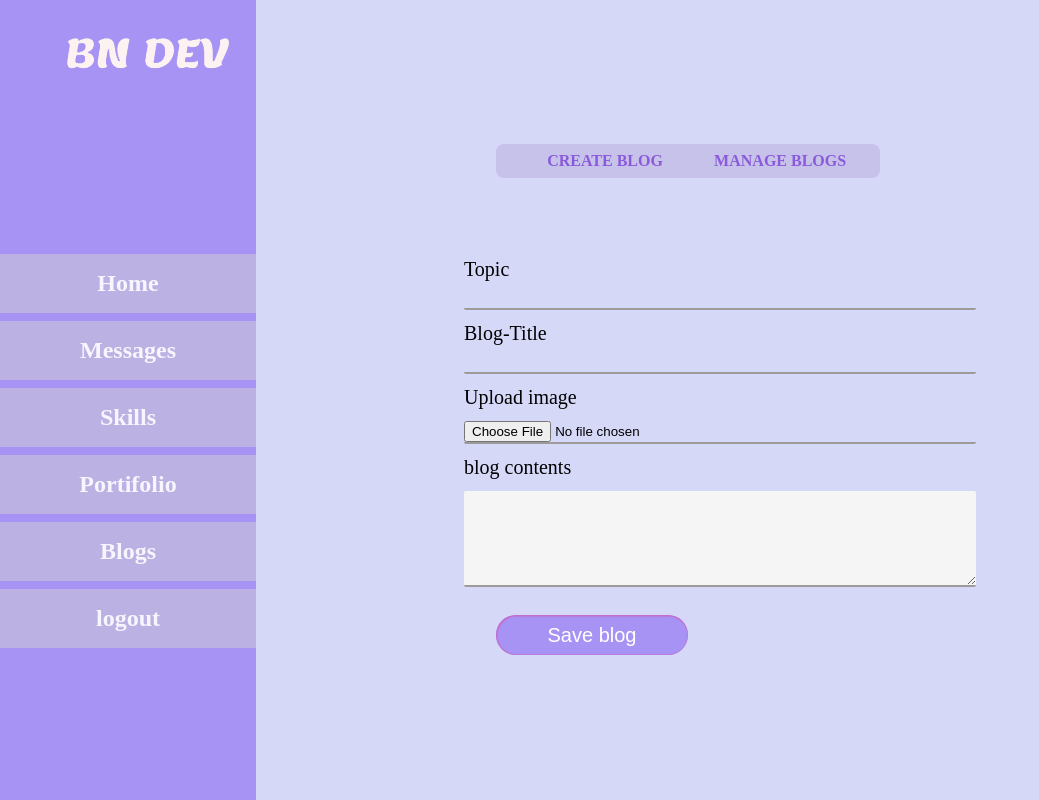
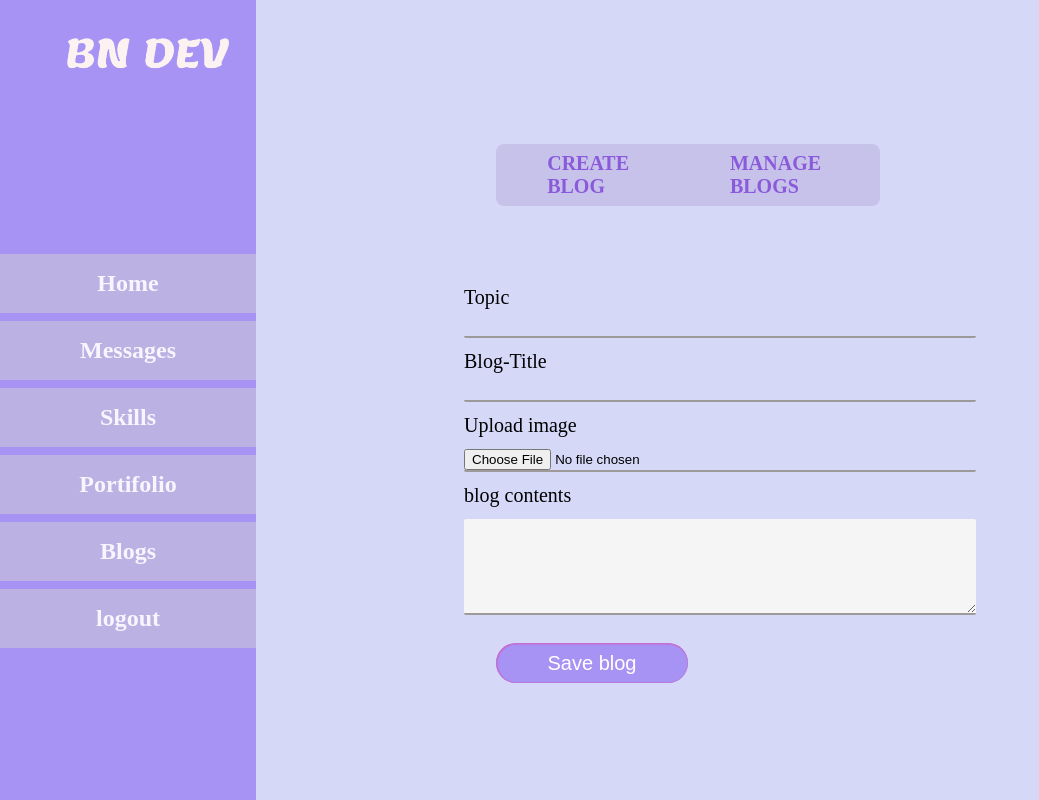
Before and after one commit to BenoitIT/My-brand-Benoit, a plain HTML site: page assets/dashboard/adminDash.html in a window 1280 px wide. Shown: the whole page, without its empty margins (0-1039 px from the left). Drawn offline with Linux system fonts and the light colour scheme.

Commit message:
changes the size of short menu bar

```diff
--- a/assets/css/adminDash.css
+++ b/assets/css/adminDash.css
@@ -62,6 +62,7 @@
     font-weight: 700;
     padding-top:1vh;
     padding-bottom:1vh;
+    font-size: 2.5vh;
     }
 .short-nav span:hover{
     background-color: #504874;
```
